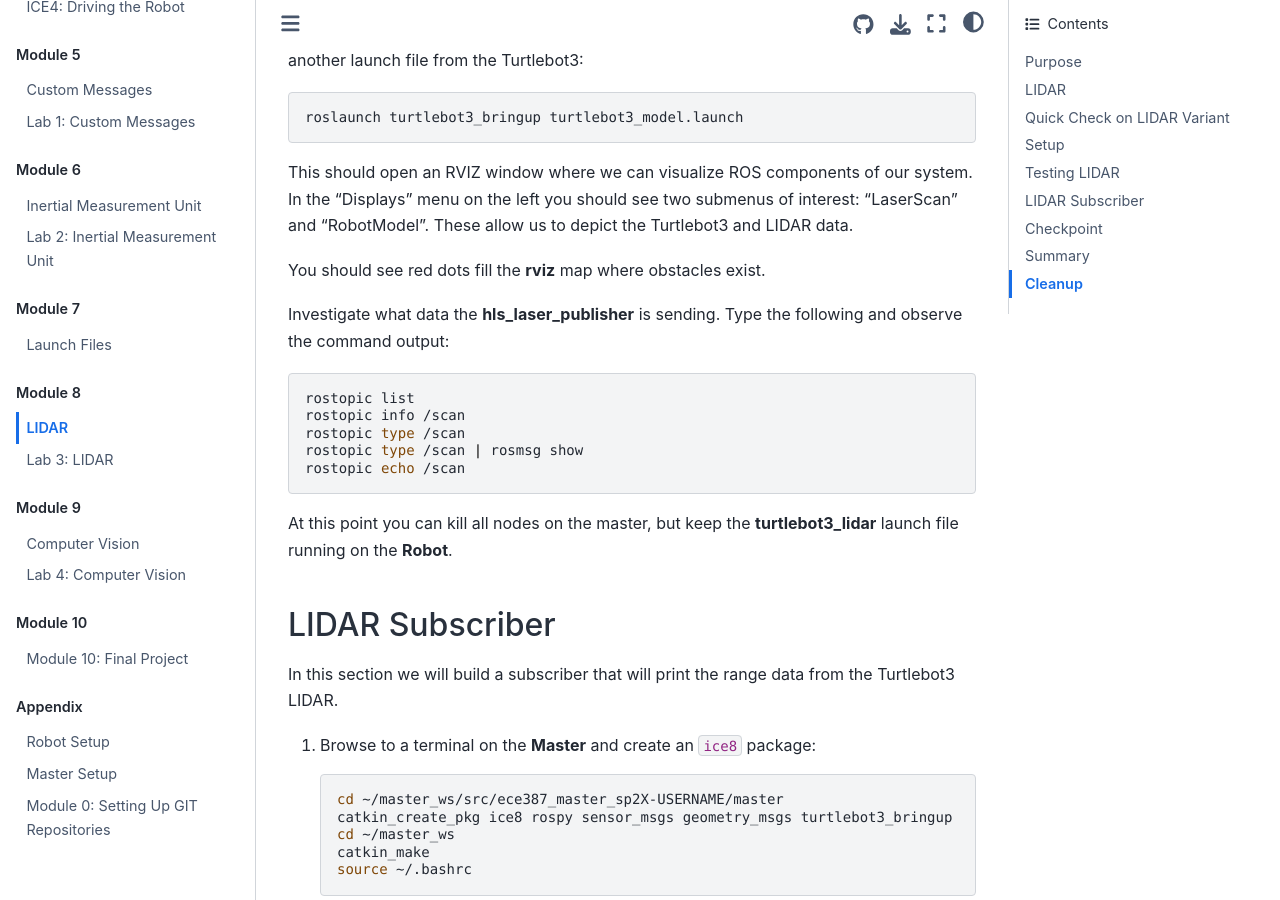
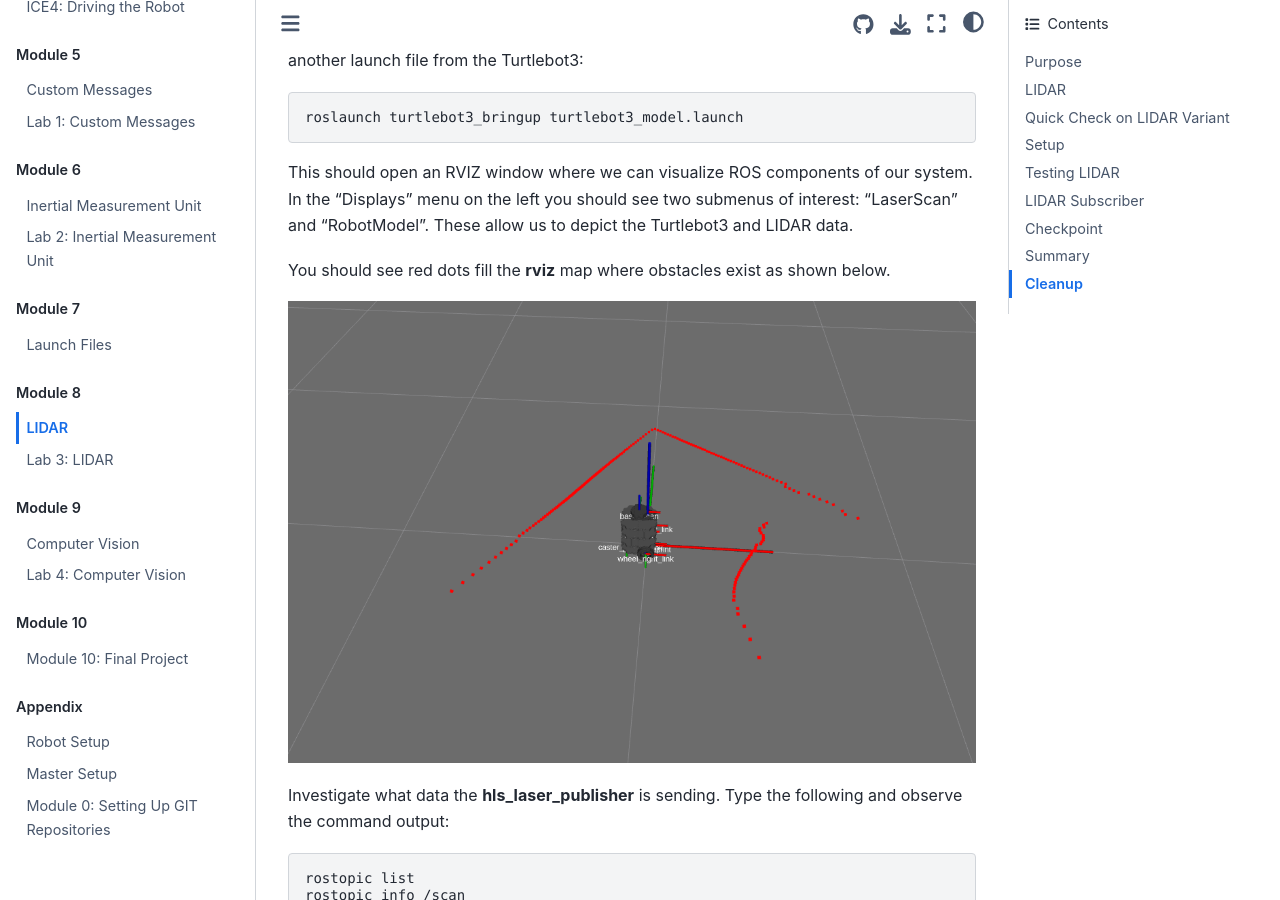
Before and after one commit to stanbaek/ece387_book, a Jupyter Book: the page built from docs/Module8_LIDAR/LIDAR.md, in a window 1280 px wide and 900 px high, scrolled down 3027 px. Built offline with Jupyter Book 1.0.4 settings and Sphinx 7.4.7 and the Sphinx Book theme 1.1.4, drawn with Linux system fonts in a browser that asks for light colours; some of the changed text lies outside the part shown.

Commit message:
Minor updates on Module 8

```diff
--- a/docs/Module8_LIDAR/LIDAR.md
+++ b/docs/Module8_LIDAR/LIDAR.md
@@ -77,7 +77,10 @@ roslaunch turtlebot3_bringup turtlebot3_model.launch
 
 This should open an RVIZ window where we can visualize ROS components of our system. In the "Displays" menu on the left you should see two submenus of interest: "LaserScan" and "RobotModel". These allow us to depict the Turtlebot3 and LIDAR data.
 
-You should see red dots fill the **rviz** map where obstacles exist.
+You should see red dots fill the **rviz** map where obstacles exist as shown below.
+
+![logo](Figures/lidarscan_example.png)
+
 
 Investigate what data the **hls_laser_publisher** is sending. Type the following and observe the command output:
 
```
Also changed, not shown: other parts of docs/Module8_LIDAR/LIDAR.md (+1 -1 lines), docs/Module8_LIDAR/Lab3_LIDAR.md (+1 -1 lines), docs/Module8_LIDAR/Figures/lidarscan_example.png (added).
